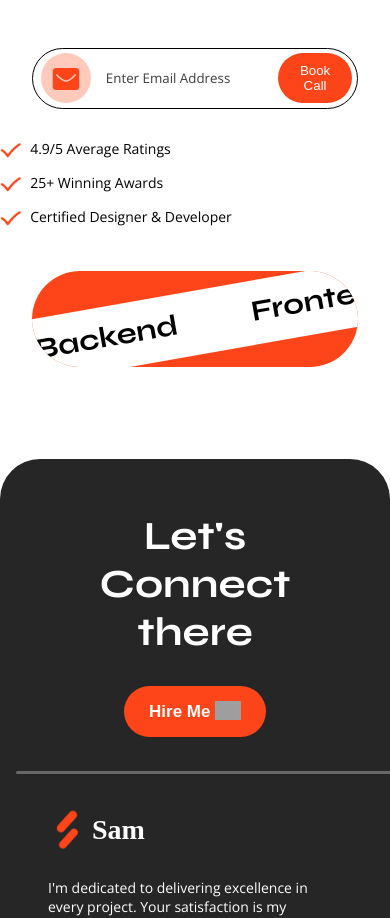
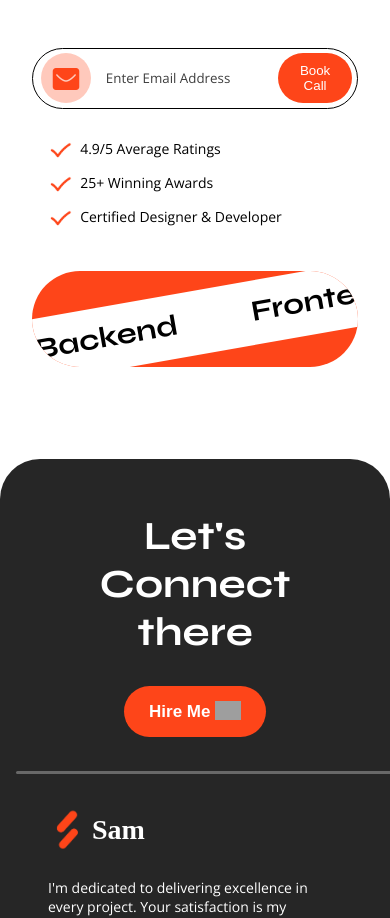
Before and after one commit to Samyung55/portfolio, a React (Vite) app: page / in a window 390 px wide. Shown: the part 7361-8279 px from the top of the page. Built offline with nearby package versions, Linux system fonts and the light colour scheme; grey boxes are pictures that could not be loaded.

Commit message:
Update newsletter.css

```diff
--- a/src/components/Newsletter/newsletter.css
+++ b/src/components/Newsletter/newsletter.css
@@ -189,7 +189,7 @@
         flex-direction: column;
         align-items: flex-start;
         margin-top: 20px;
-        margin-left: 0px;
+        margin-left: 100px;
     }
 
     .achieve-1 {
```
